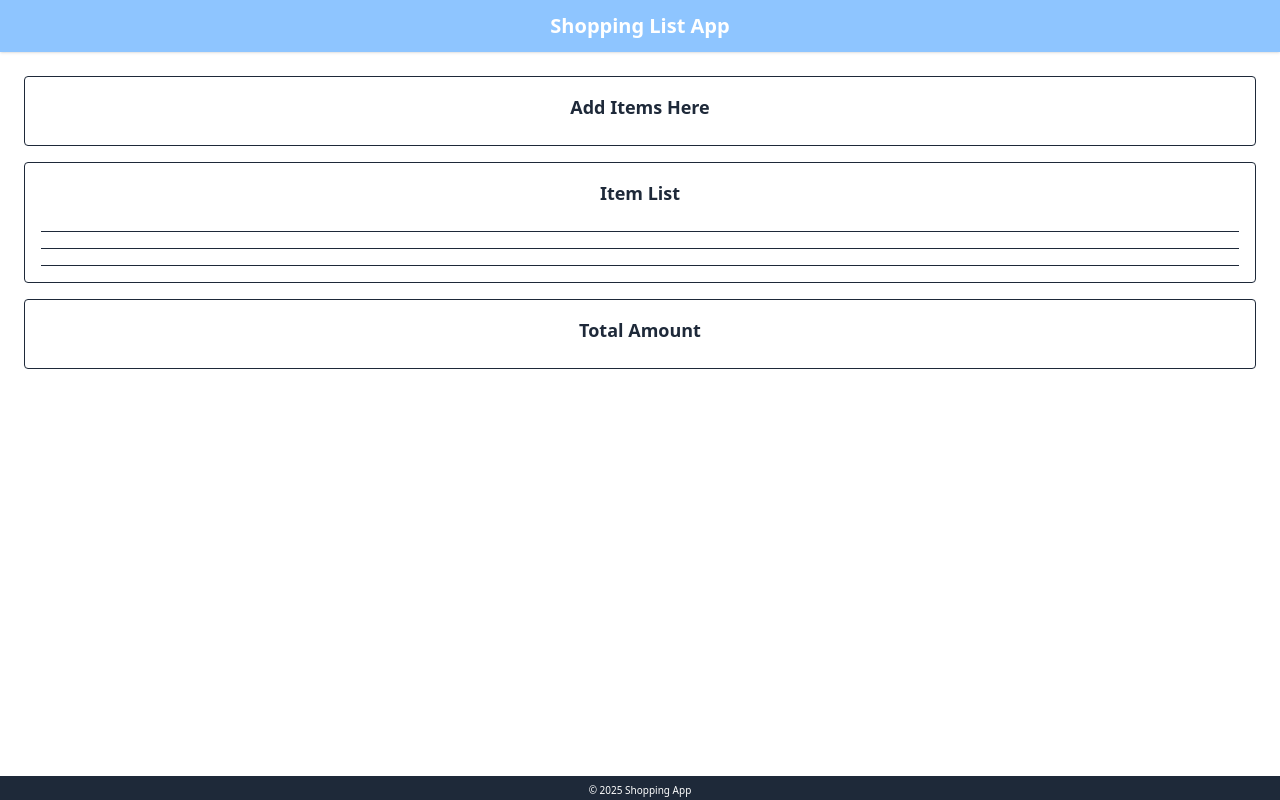
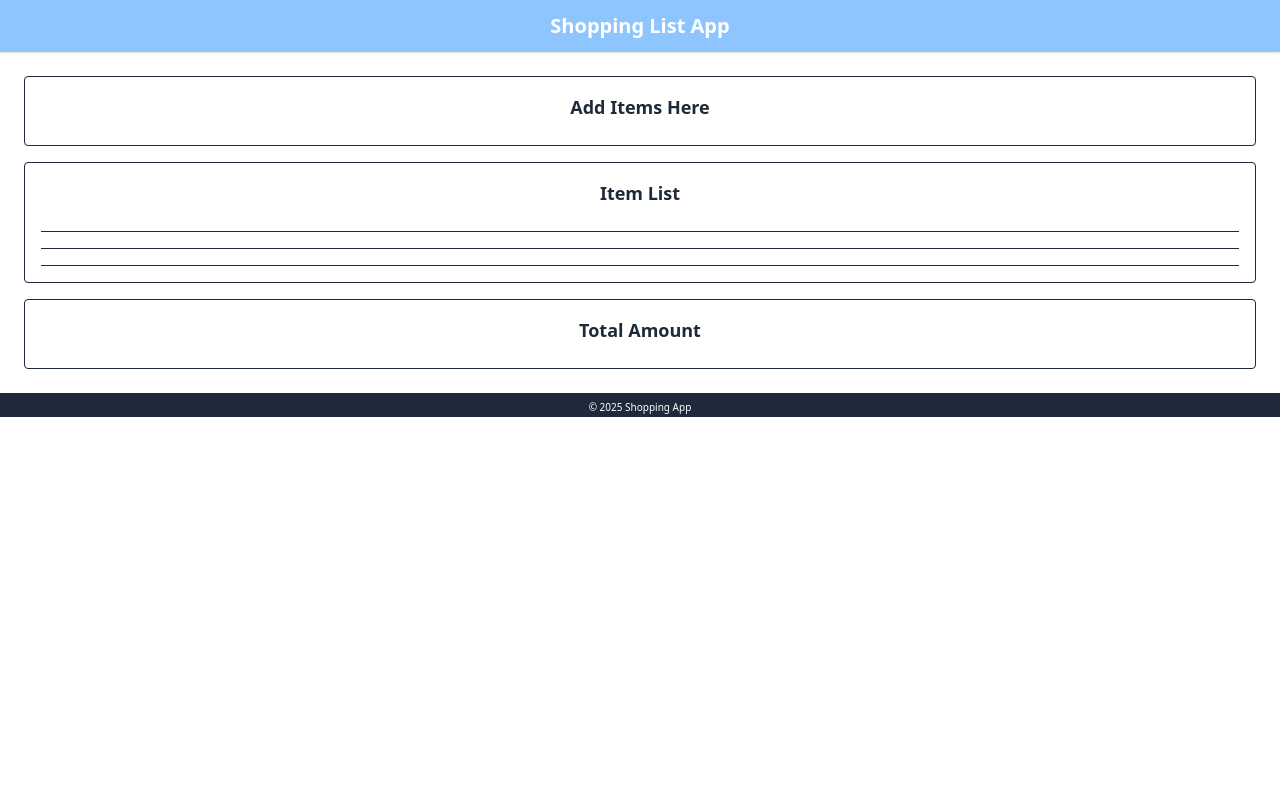
Before and after one commit to tcs-rui-takahashi/react_shoppingList_app, a React (Vite) app: page / in a window 1280 px wide. Built offline with nearby package versions, Linux system fonts and the light colour scheme.

Commit message:
mainからdivへスタイルを移動

```diff
--- a/src/App.tsx
+++ b/src/App.tsx
@@ -9,10 +9,12 @@
         <h1 className="text-xl font-bold">Shopping List App</h1>
       </header>
 
-      <main className="flex-1 p-6">
-        <InputForm />
-        <ItemList />
-        <TotalAmount />
+      <main>
+        <div className="flex-1 p-6">
+          <InputForm />
+          <ItemList />
+          <TotalAmount />
+        </div>
       </main>
 
       <footer className="bg-gray-800 text-white text-center">
```
